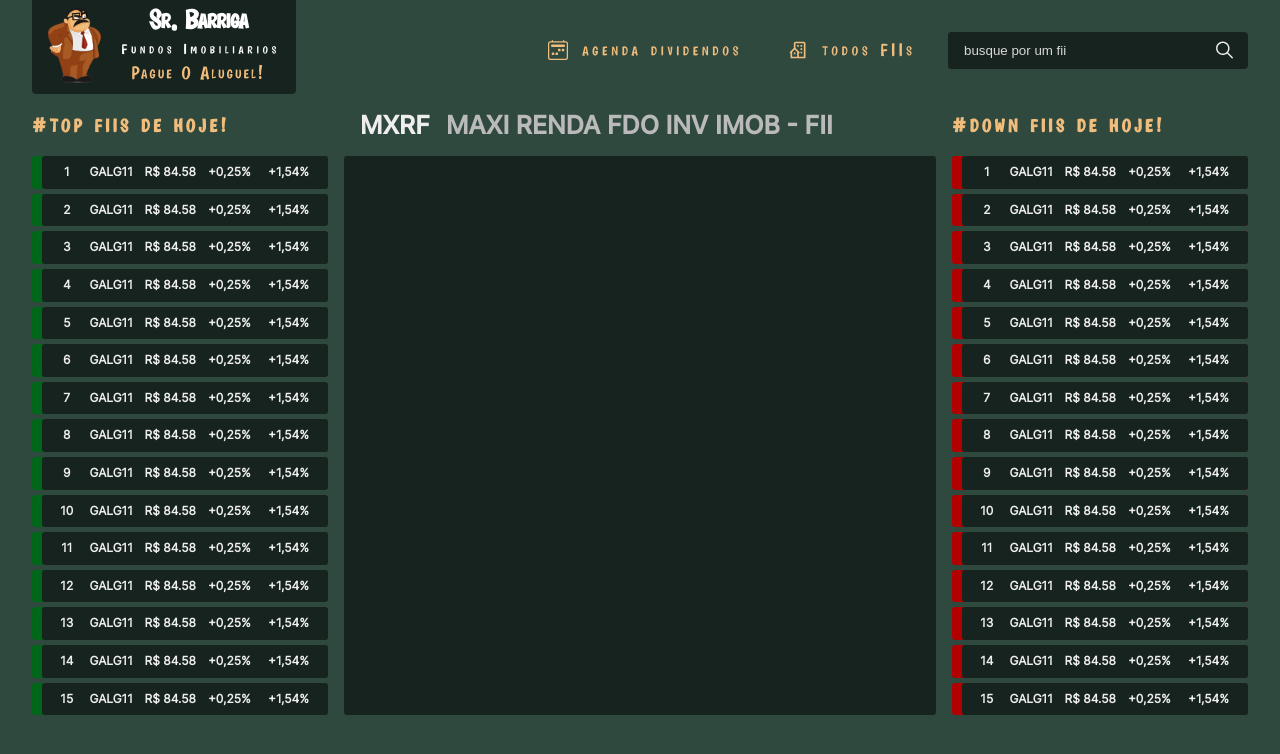
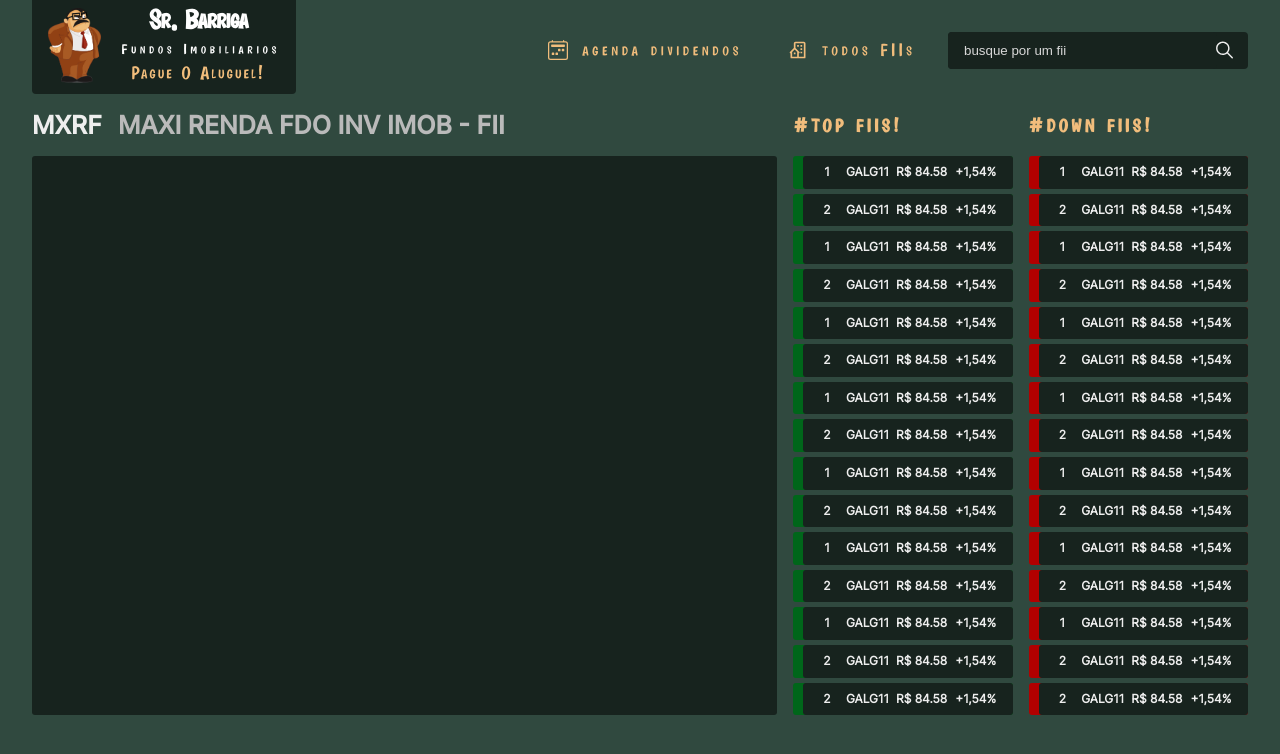
Before and after one commit to jailsonjr/scrapyfii, a Next.js app: page / in a window 1280 px wide. Shown: the top 754 px of the page. Built offline with nearby package versions, Linux system fonts and the light colour scheme.

Commit message:
Feat: Updated layout of home page

```diff
--- a/components/indicators.tsx
+++ b/components/indicators.tsx
@@ -3,8 +3,7 @@
     numberItem: Number,
     ticker: String,
     value: Number,
-    gain_today: String,
-    gain_7d: String
+    gain: String
   }
 
 
@@ -15,8 +14,7 @@
             <span>{ props.numberItem }</span>
             <span>{ props.ticker }</span>
             <span>r$ { props.value }</span>
-            <span>{ props.gain_today }</span>
-            <span>{ props.gain_7d }</span>
+            <span>{ props.gain }</span>
         </section>
       </section>
     )
--- a/pages/index.tsx
+++ b/pages/index.tsx
@@ -29,49 +29,49 @@
         </div>
 
         <section className={styles.content}>
-          <section className={styles.topFiis}>
-            <h3>#top FIIs de hoje!</h3>
-            <div className={styles.indicatorsFii}>
-              <Indicators numberItem={1} ticker="galg11" value={84.58} gain_today="+0,25%" gain_7d="+1,54%" />
-              <Indicators numberItem={2} ticker="galg11" value={84.58} gain_today="+0,25%" gain_7d="+1,54%" />
-              <Indicators numberItem={3} ticker="galg11" value={84.58} gain_today="+0,25%" gain_7d="+1,54%" />
-              <Indicators numberItem={4} ticker="galg11" value={84.58} gain_today="+0,25%" gain_7d="+1,54%" />
-              <Indicators numberItem={5} ticker="galg11" value={84.58} gain_today="+0,25%" gain_7d="+1,54%" />
-              <Indicators numberItem={6} ticker="galg11" value={84.58} gain_today="+0,25%" gain_7d="+1,54%" />
-              <Indicators numberItem={7} ticker="galg11" value={84.58} gain_today="+0,25%" gain_7d="+1,54%" />
-              <Indicators numberItem={8} ticker="galg11" value={84.58} gain_today="+0,25%" gain_7d="+1,54%" />
-              <Indicators numberItem={9} ticker="galg11" value={84.58} gain_today="+0,25%" gain_7d="+1,54%" />
-              <Indicators numberItem={10} ticker="galg11" value={84.58} gain_today="+0,25%" gain_7d="+1,54%" />
-              <Indicators numberItem={11} ticker="galg11" value={84.58} gain_today="+0,25%" gain_7d="+1,54%" />
-              <Indicators numberItem={12} ticker="galg11" value={84.58} gain_today="+0,25%" gain_7d="+1,54%" />
-              <Indicators numberItem={13} ticker="galg11" value={84.58} gain_today="+0,25%" gain_7d="+1,54%" />
-              <Indicators numberItem={14} ticker="galg11" value={84.58} gain_today="+0,25%" gain_7d="+1,54%" />
-              <Indicators numberItem={15} ticker="galg11" value={84.58} gain_today="+0,25%" gain_7d="+1,54%" />
-            </div>
-          </section>
-          <section className={styles.contentFiis}>
+        <section className={styles.contentFiis}>
             <h3>MXRF<span>MAXI RENDA FDO INV IMOB - FII</span></h3>
             <div className={styles.indicatorsFii}>
             </div>
           </section>
+          <section className={styles.topFiis}>
+            <h3>#top FIIs!</h3>
+            <div className={styles.indicatorsFii}>
+              <Indicators numberItem={1} ticker="galg11" value={84.58} gain="+1,54%" />
+              <Indicators numberItem={2} ticker="galg11" value={84.58} gain="+1,54%" />
+              <Indicators numberItem={1} ticker="galg11" value={84.58} gain="+1,54%" />
+              <Indicators numberItem={2} ticker="galg11" value={84.58} gain="+1,54%" />
+              <Indicators numberItem={1} ticker="galg11" value={84.58} gain="+1,54%" />
+              <Indicators numberItem={2} ticker="galg11" value={84.58} gain="+1,54%" />
+              <Indicators numberItem={1} ticker="galg11" value={84.58} gain="+1,54%" />
+              <Indicators numberItem={2} ticker="galg11" value={84.58} gain="+1,54%" />
+              <Indicators numberItem={1} ticker="galg11" value={84.58} gain="+1,54%" />
+              <Indicators numberItem={2} ticker="galg11" value={84.58} gain="+1,54%" />
+              <Indicators numberItem={1} ticker="galg11" value={84.58} gain="+1,54%" />
+              <Indicators numberItem={2} ticker="galg11" value={84.58} gain="+1,54%" />
+              <Indicators numberItem={1} ticker="galg11" value={84.58} gain="+1,54%" />
+              <Indicators numberItem={2} ticker="galg11" value={84.58} gain="+1,54%" />
+              <Indicators numberItem={2} ticker="galg11" value={84.58} gain="+1,54%" />
+            </div>
+          </section>
           <section className={styles.downFiis}>
-            <h3>#down FIIs de hoje!</h3>
+            <h3>#down FIIs!</h3>
             <div className={styles.indicatorsFii}>
-              <Indicators numberItem={1} ticker="galg11" value={84.58} gain_today="+0,25%" gain_7d="+1,54%" />
-              <Indicators numberItem={2} ticker="galg11" value={84.58} gain_today="+0,25%" gain_7d="+1,54%" />
-              <Indicators numberItem={3} ticker="galg11" value={84.58} gain_today="+0,25%" gain_7d="+1,54%" />
-              <Indicators numberItem={4} ticker="galg11" value={84.58} gain_today="+0,25%" gain_7d="+1,54%" />
-              <Indicators numberItem={5} ticker="galg11" value={84.58} gain_today="+0,25%" gain_7d="+1,54%" />
-              <Indicators numberItem={6} ticker="galg11" value={84.58} gain_today="+0,25%" gain_7d="+1,54%" />
-              <Indicators numberItem={7} ticker="galg11" value={84.58} gain_today="+0,25%" gain_7d="+1,54%" />
-              <Indicators numberItem={8} ticker="galg11" value={84.58} gain_today="+0,25%" gain_7d="+1,54%" />
-              <Indicators numberItem={9} ticker="galg11" value={84.58} gain_today="+0,25%" gain_7d="+1,54%" />
-              <Indicators numberItem={10} ticker="galg11" value={84.58} gain_today="+0,25%" gain_7d="+1,54%" />
-              <Indicators numberItem={11} ticker="galg11" value={84.58} gain_today="+0,25%" gain_7d="+1,54%" />
-              <Indicators numberItem={12} ticker="galg11" value={84.58} gain_today="+0,25%" gain_7d="+1,54%" />
-              <Indicators numberItem={13} ticker="galg11" value={84.58} gain_today="+0,25%" gain_7d="+1,54%" />
-              <Indicators numberItem={14} ticker="galg11" value={84.58} gain_today="+0,25%" gain_7d="+1,54%" />
-              <Indicators numberItem={15} ticker="galg11" value={84.58} gain_today="+0,25%" gain_7d="+1,54%" />
+            <Indicators numberItem={1} ticker="galg11" value={84.58} gain="+1,54%" />
+            <Indicators numberItem={2} ticker="galg11" value={84.58} gain="+1,54%" />
+            <Indicators numberItem={1} ticker="galg11" value={84.58} gain="+1,54%" />
+            <Indicators numberItem={2} ticker="galg11" value={84.58} gain="+1,54%" />
+            <Indicators numberItem={1} ticker="galg11" value={84.58} gain="+1,54%" />
+            <Indicators numberItem={2} ticker="galg11" value={84.58} gain="+1,54%" />
+            <Indicators numberItem={1} ticker="galg11" value={84.58} gain="+1,54%" />
+            <Indicators numberItem={2} ticker="galg11" value={84.58} gain="+1,54%" />
+            <Indicators numberItem={1} ticker="galg11" value={84.58} gain="+1,54%" />
+            <Indicators numberItem={2} ticker="galg11" value={84.58} gain="+1,54%" />
+            <Indicators numberItem={1} ticker="galg11" value={84.58} gain="+1,54%" />
+            <Indicators numberItem={2} ticker="galg11" value={84.58} gain="+1,54%" />
+            <Indicators numberItem={1} ticker="galg11" value={84.58} gain="+1,54%" />
+            <Indicators numberItem={2} ticker="galg11" value={84.58} gain="+1,54%" />
+            <Indicators numberItem={2} ticker="galg11" value={84.58} gain="+1,54%" />
             </div>
           </section>
         </section>
--- a/styles/Home.module.css
+++ b/styles/Home.module.css
@@ -1,6 +1,7 @@
 .container {
   padding: 0 2rem;
   font-family: FontKartoon;
+  margin-bottom: 1rem;
 }
 
 
@@ -140,7 +141,7 @@
 }
 
 .content section.topFiis{
-  padding-right: 1rem;
+  padding-left: 1rem;
 }
 
 .content section.topFiis h3, .content section.downFiis h3{
@@ -153,7 +154,7 @@
 }
 
 .content section.contentFiis {
-  flex: 1;
+  flex: 1.7;
 }
 
 .content section.contentFiis h3{
@@ -164,7 +165,6 @@
   text-transform: uppercase;
   color: #eee;
   font-weight: bold;
-  padding-left: 1rem;
 }
 
 .content section.contentFiis h3 span{
```
